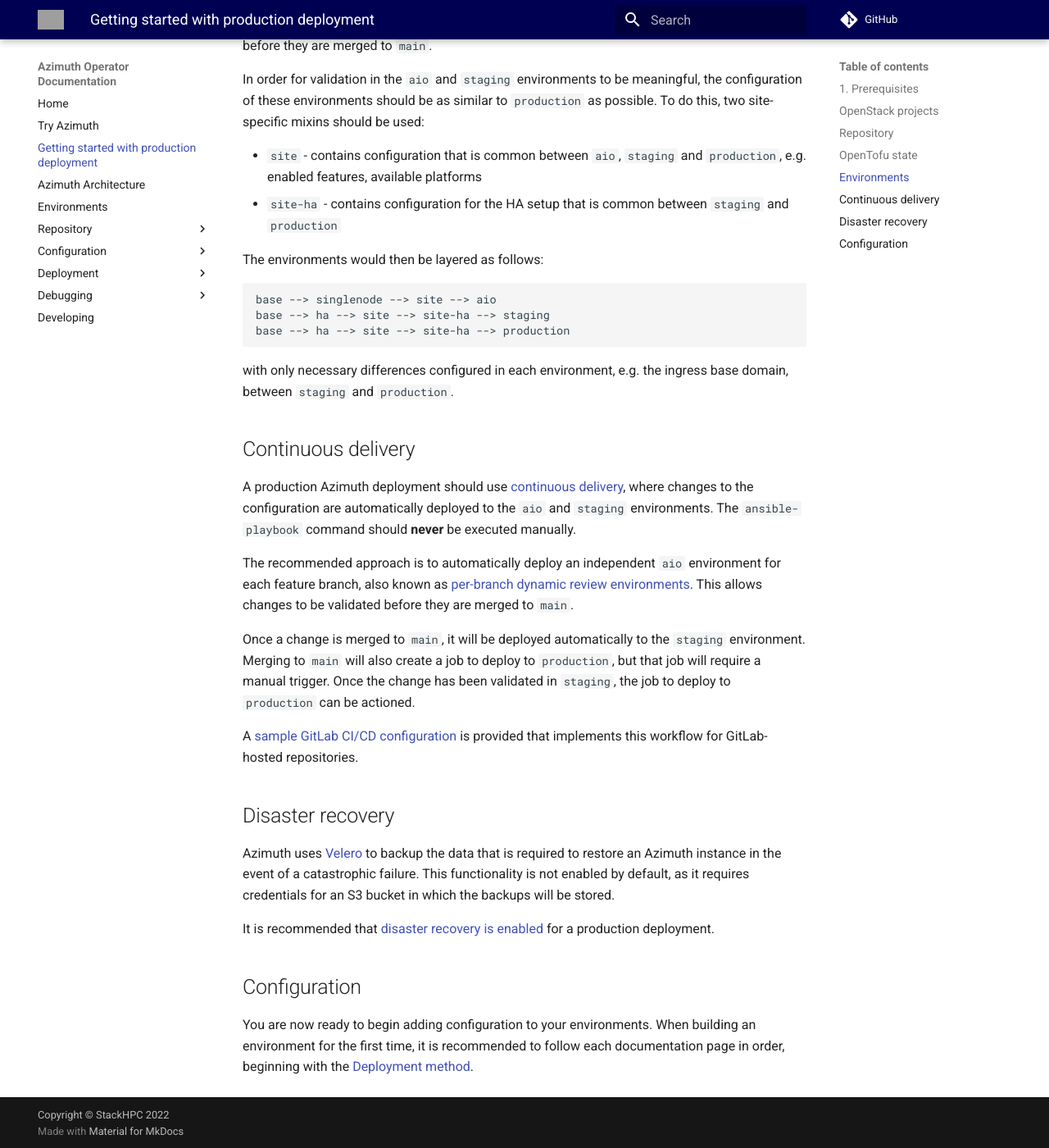
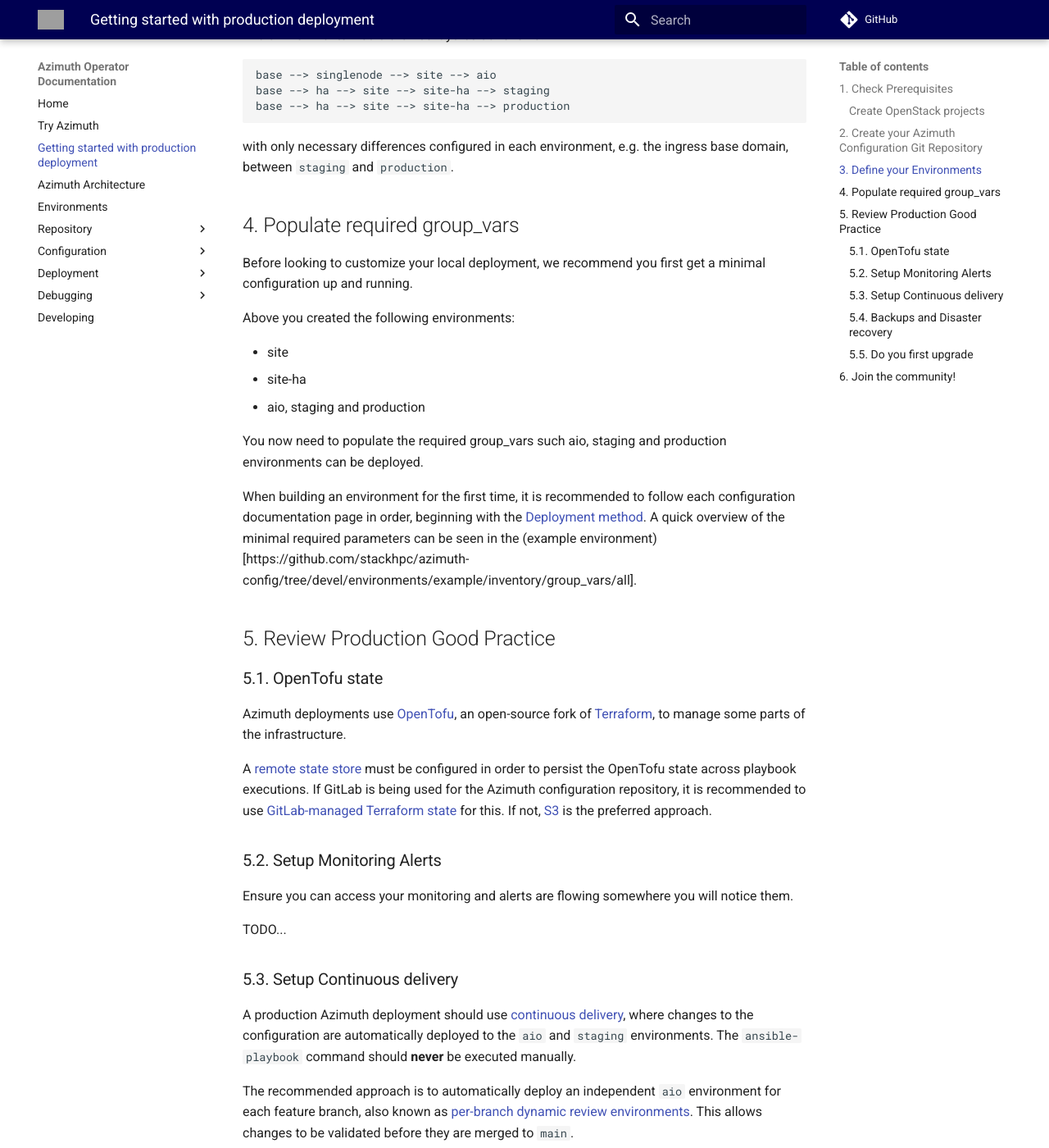
Before and after one commit to azimuth-cloud/azimuth-config, an MkDocs documentation site: the page built from docs/best-practice.md, in a window 1280 px wide and 1400 px high, scrolled down 1630 px. Shown: the whole window at 82% size. Built offline with MkDocs 1.6.1 and Material for MkDocs 9.7.7, drawn with Linux system fonts in a browser that asks for light colours; comment, search, counter and statistics services are not loaded; some of the changed text lies outside the part shown; grey boxes are pictures that could not be loaded.

Commit message:
Updates to getting starting guide

```diff
--- a/docs/best-practice.md
+++ b/docs/best-practice.md
@@ -6,12 +6,13 @@
 To quickly try out Azimuth on your OpenStack cloud, you can follow [these instructions](./try.md)
 to get a simple deployment running within a single VM in your OpenStack cloud.
 
-## 1. Prerequisites
+## 1. Check Prerequisites
 
-Before proceeding with an Azimuth deployment, you should ensure that the target
-OpenStack cloud meets the [prerequisites](./configuration/01-prerequisites.md).
+Before proceeding with an Azimuth deployment,
+ensure you meet the required
+[prerequisites](./configuration/01-prerequisites.md).
 
-## OpenStack projects
+### Create OpenStack projects
 
 Azimuth is usually deployed on the cloud that is being targeted for workloads. It is
 recommended to have three OpenStack projects for a production Azimuth deployment, to contain:
@@ -25,7 +26,7 @@
 deployment. The required quota in the CI/CD project will depend on the number of
 proposed changes that are open concurrently.
 
-## Repository
+## 2. Create your Azimuth Configuration Git Repository
 
 Before building your Azimuth configuration, you must first
 [set up your configuration repository](./repository/index.md), including initialising
@@ -35,20 +36,9 @@
 [feature branch workflow](./repository/index.md#making-changes-to-your-configuration)
 to make changes to your Azimuth configuration in a controlled way.
 
-## OpenTofu state
+## 3. Define your Environments
 
-Azimuth deployments use [OpenTofu](https://opentofu.org/), an open-source fork of
-[Terraform](https://www.terraform.io/), to manage some parts of the infrastructure.
-
-A [remote state store](./repository/opentofu.md#remote-state) must be configured in
-order to persist the OpenTofu state across playbook executions. If GitLab is being
-used for the Azimuth configuration repository, it is recommended to use
-[GitLab-managed Terraform state](./repository/opentofu.md#gitlab) for this. If not,
-[S3](./repository/opentofu.md#s3) is the preferred approach.
-
-## Environments
-
-An Azimuth configuration repository contains multiple [environments](./environments.md),
+Your Azimuth configuration git repository contains multiple [environments](./environments.md),
 some of which contain common configuration ("mixin" environments), and some of which
 represent a deployment ("concrete" environments).
 
@@ -86,7 +76,49 @@
 
 with only necessary differences configured in each environment, e.g. the ingress base domain, between `staging` and `production`.
 
-## Continuous delivery
+## 4. Populate required group_vars
+
+Before looking to customize your local deployment,
+we recommend you first get a minimal configuration
+up and running.
+
+Above you created the following environments:
+
+* site
+* site-ha
+* aio, staging and production
+
+You now need to populate the required group_vars
+such aio, staging and production environments can be deployed.
+
+When building an environment for the first time,
+it is recommended to follow each configuration documentation page in order,
+beginning with the
+[Deployment method](./configuration/02-deployment-method.md).
+A quick overview of the minimal required parameters can be seen in the
+(example environment)[https://github.com/stackhpc/azimuth-config/tree/devel/environments/example/inventory/group_vars/all].
+
+## 5. Review Production Good Practice
+
+### 5.1. OpenTofu state
+
+Azimuth deployments use [OpenTofu](https://opentofu.org/), an open-source fork of
+[Terraform](https://www.terraform.io/), to manage some parts of the infrastructure.
+
+A [remote state store](./repository/opentofu.md#remote-state) must be configured in
+order to persist the OpenTofu state across playbook executions. If GitLab is being
+used for the Azimuth configuration repository, it is recommended to use
+[GitLab-managed Terraform state](./repository/opentofu.md#gitlab) for this. If not,
+[S3](./repository/opentofu.md#s3) is the preferred approach.
+
+### 5.2. Setup Monitoring Alerts
+
+Ensure you can access your monitoring and alerts are flowing somewhere
+you will notice them.
+
+TODO...
+
+### 5.3. Setup Continuous delivery
 
 A production Azimuth deployment should use [continuous delivery](./deployment/automation.md),
 where changes to the configuration are automatically deployed to the `aio` and `staging`
@@ -106,7 +138,7 @@
 [sample GitLab CI/CD configuration](https://github.com/stackhpc/azimuth-config/tree/stable/.gitlab-ci.yml.sample)
 is provided that implements this workflow for GitLab-hosted repositories.
 
-## Disaster recovery
+### 5.4. Backups and Disaster recovery
 
 Azimuth uses [Velero](https://velero.io/) to backup the data that is required to restore an
 Azimuth instance in the event of a catastrophic failure. This functionality is not enabled by
@@ -115,8 +147,10 @@
 It is recommended that [disaster recovery is enabled](./configuration/15-disaster-recovery.md) for
 a production deployment.
 
-## Configuration
+### 5.5. Do you first upgrade
 
-You are now ready to begin adding configuration to your environments. When building an environment
-for the first time, it is recommended to follow each documentation page in order, beginning with
-the [Deployment method](./configuration/02-deployment-method.md).
+TODO
+
+## 6. Join the community!
+
+TODO
```
